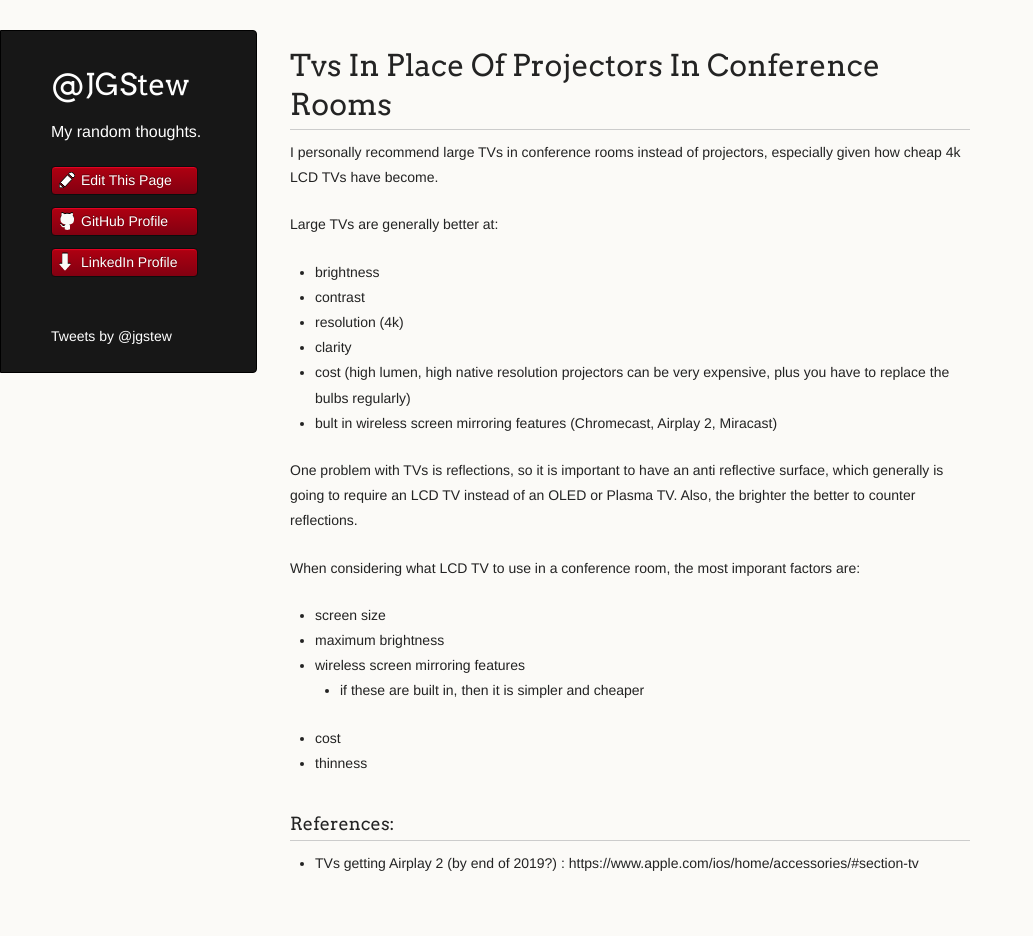
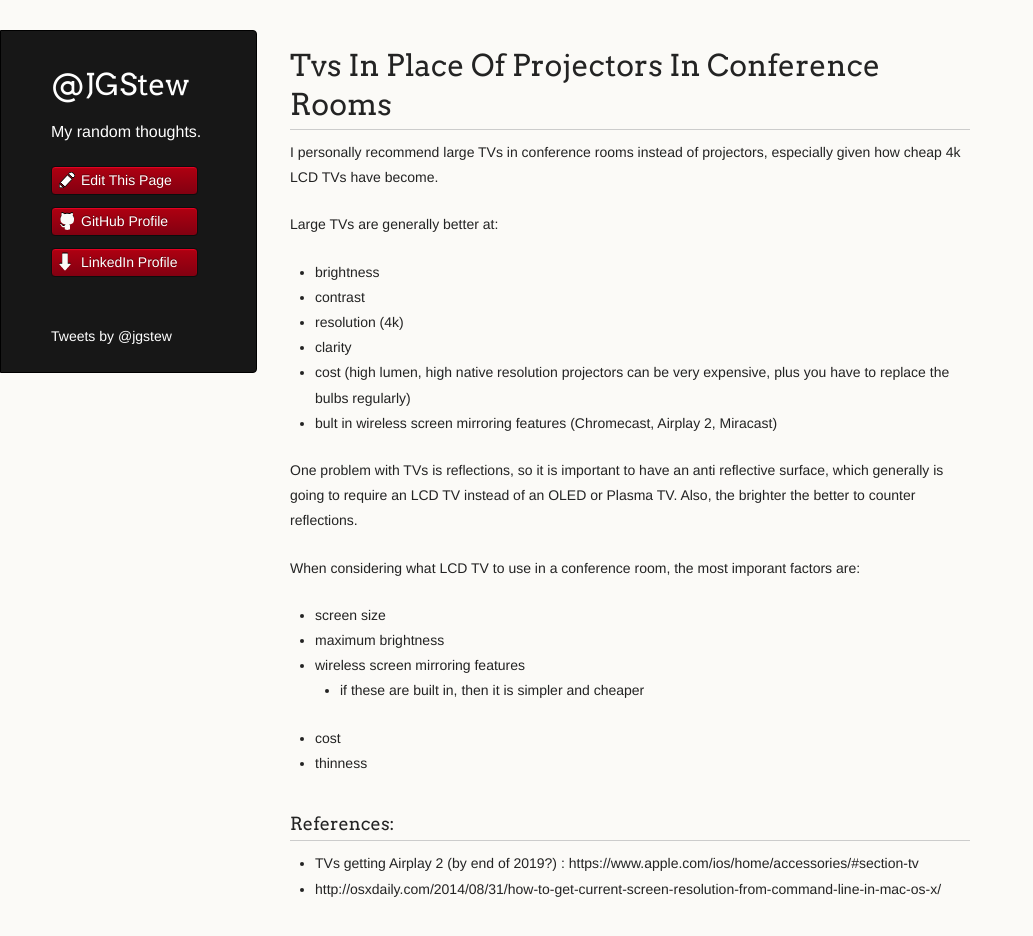
Before and after one commit to jgstew/jgstew.github.io, a Jekyll site: the page built from _posts/2018-12-04-TVs-in-place-of-projectors-in-conference-rooms.md, in a window 1280 px wide and 974 px high. Shown: the top 936 px of the window, without its empty margins (0-1033 px from the left). Built offline with Jekyll 4.4.1, drawn with Linux system fonts in a browser that asks for light colours; nearby versions of some CDN libraries; comment, search, counter and statistics services are not loaded; part of the change alters nothing that is shown.

Commit message:
Update 2018-12-04-TVs-in-place-of-projectors-in-conference-rooms.md

```diff
--- a/_posts/2018-12-04-TVs-in-place-of-projectors-in-conference-rooms.md
+++ b/_posts/2018-12-04-TVs-in-place-of-projectors-in-conference-rooms.md
@@ -23,3 +23,4 @@ When considering what LCD TV to use in a conference room, the most imporant fact
 ### References:
 
 - TVs getting Airplay 2 (by end of 2019?) :  https://www.apple.com/ios/home/accessories/#section-tv
+- http://osxdaily.com/2014/08/31/how-to-get-current-screen-resolution-from-command-line-in-mac-os-x/
```
